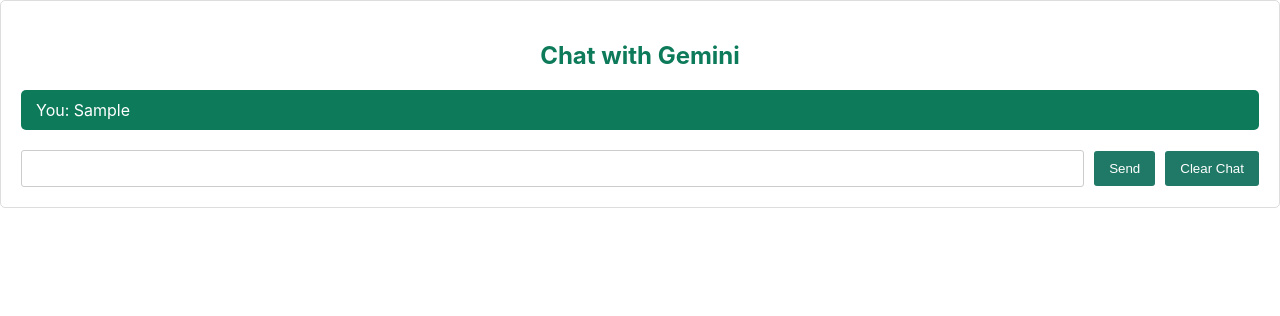
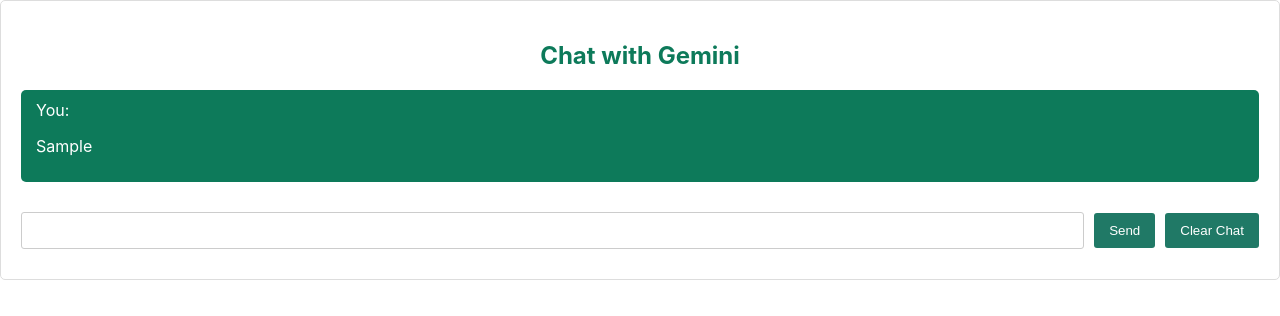
Before and after one commit to fawadeqbal/gemini-chatbot-reactjs, a React (Create React App) app: page / in a window 1280 px wide. Both pictures are taken after typing "Sample" into the empty fields and a click on the button "Send". Shown: the top 316 px of the page. Built offline with nearby package versions, Linux system fonts and the light colour scheme; no server answers.

Commit message:
chatui updated

```diff
--- a/package.json
+++ b/package.json
@@ -9,7 +9,9 @@
     "@testing-library/user-event": "^13.5.0",
     "react": "^18.3.1",
     "react-dom": "^18.3.1",
+    "react-markdown": "^9.0.1",
     "react-scripts": "5.0.1",
+    "react-syntax-highlighter": "^15.5.0",
     "web-vitals": "^2.1.4"
   },
   "scripts": {
--- a/src/App.css
+++ b/src/App.css
@@ -1,5 +1,7 @@
 .header {
   color: #0d7a5a;
+  text-align: center;
+  margin-bottom: 20px;
 }
 
 body, html {
@@ -15,17 +17,16 @@
   padding: 20px;
   border: 1px solid #ddd;
   border-radius: 5px;
-  box-sizing: border-box; /* Ensure padding doesn't affect overall size */
+  box-sizing: border-box;
 }
 
-.chat-container h2 {
-  text-align: center;
-  margin-bottom: 20px;
+.message-list-container {
+  flex: 1;
+  overflow-y: auto; /* Scrollable if content overflows */
+  margin-bottom: 10px; /* Space between messages and input */
 }
 
 .message-list {
-  flex: 1;
-  overflow-y: auto; /* Scrollable if content overflows */
   padding: 0;
   margin: 0;
   list-style: none;
@@ -50,7 +51,11 @@
 .message-input {
   display: flex;
   align-items: center;
-  padding-top: 10px; /* Space above input area */
+  padding-top: 10px;
+  position: sticky;
+  bottom: 0;
+  background-color: white;
+  padding-bottom: 10px;
 }
 
 .message-input input {
--- a/src/App.js
+++ b/src/App.js
@@ -1,14 +1,18 @@
 import React, { useState, useEffect } from 'react';
 import { GoogleGenerativeAI } from '@google/generative-ai';
+import ReactMarkdown from 'react-markdown';
+import { Prism as SyntaxHighlighter } from 'react-syntax-highlighter';
+import { coy } from 'react-syntax-highlighter/dist/esm/styles/prism';
 import './App.css'; // Import the CSS file
 
 function App() {
   const [messages, setMessages] = useState([]);
   const [newMessage, setNewMessage] = useState('');
   const [chat, setChat] = useState(null); // State for the chat session
+  const [streamingMessage, setStreamingMessage] = useState(''); // State for the current streaming message
 
   useEffect(() => {
-    const apiKey = "AIzaSyA8nr9Sxcfj3UQIdjd1t588Oil4OzWWcAA"; // Replace with your actual retrieval method
+    const apiKey = "AIzaSyA8nr9Sxcfj3UQIdjd1t588Oil4OzWWcAA"; // Ensure to use environment variables for security
     if (apiKey) {
       const genAI = new GoogleGenerativeAI(apiKey);
       const model = genAI.getGenerativeModel({ model: 'gemini-1.5-flash' });
@@ -21,21 +25,31 @@
   }, []);
 
   const sendMyMsg = () => {
-    setMessages(messages => [...messages, { text: newMessage, sender: 'You' }]);
+    setMessages((messages) => [...messages, { text: newMessage, sender: 'You' }]);
     setNewMessage('');
   };
 
   const sendMessage = async () => {
     if (newMessage.trim() !== '') {
       sendMyMsg(); // Add your message first
+      setStreamingMessage(''); // Reset the streaming message state
       if (chat) {
         const msg = newMessage;
         try {
-          const result = await chat.sendMessage(msg);
+          const result = await chat.sendMessageStream(msg);
+          let text = '';
+          for await (const chunk of result.stream) {
+            const chunkText = chunk.text();
+            console.log(chunkText);
+            text += chunkText;
 
-          const response = await result.response;
-          const res = response.text();
-          setMessages(messages => [...messages, { text: res, sender: 'Gemini' }]);
+            // Update the streaming message incrementally
+            setStreamingMessage(text);
+          }
+
+          // Once streaming is complete, add the final message to the messages state
+          setMessages((messages) => [...messages, { text, sender: 'Gemini' }]);
+          setStreamingMessage(''); // Clear the streaming message state
         } catch (error) {
           console.error('Error generating content from Gemini:', error);
         }
@@ -56,13 +70,61 @@
   return (
     <div className="chat-container">
       <h2 className='header'>Chat with Gemini</h2>
+
+      <div className="message-list-container">
         <ul className="message-list">
           {messages.map((message, index) => (
             <li key={index} className={message.sender === 'You' ? 'user-message' : 'gemini-message'}>
-            {message.sender}: {message.text}
+              {message.sender}: <ReactMarkdown
+                children={message.text}
+                components={{
+                  code({ node, inline, className, children, ...props }) {
+                    const match = /language-(\w+)/.exec(className || '');
+                    return !inline && match ? (
+                      <SyntaxHighlighter
+                        children={String(children).replace(/\n$/, '')}
+                        style={coy}
+                        language={match[1]}
+                        PreTag="div"
+                        {...props}
+                      />
+                    ) : (
+                      <code className={className} {...props}>
+                        {children}
+                      </code>
+                    );
+                  },
+                }}
+              />
             </li>
           ))}
+          {streamingMessage && (
+            <li className='gemini-message'>
+              Gemini: <ReactMarkdown
+                children={streamingMessage}
+                components={{
+                  code({ node, inline, className, children, ...props }) {
+                    const match = /language-(\w+)/.exec(className || '');
+                    return !inline && match ? (
+                      <SyntaxHighlighter
+                        children={String(children).replace(/\n$/, '')}
+                        style={coy}
+                        language={match[1]}
+                        PreTag="div"
+                        {...props}
+                      />
+                    ) : (
+                      <code className={className} {...props}>
+                        {children}
+                      </code>
+                    );
+                  },
+                }}
+              />
+            </li>
+          )}
         </ul>
+      </div>
       <div className="message-input">
         <input
           type="text"
```
Also changed, not shown: 2 other files (tests, documents, lock files or other folders). Lines whose indentation alone changed are shown as unchanged.
